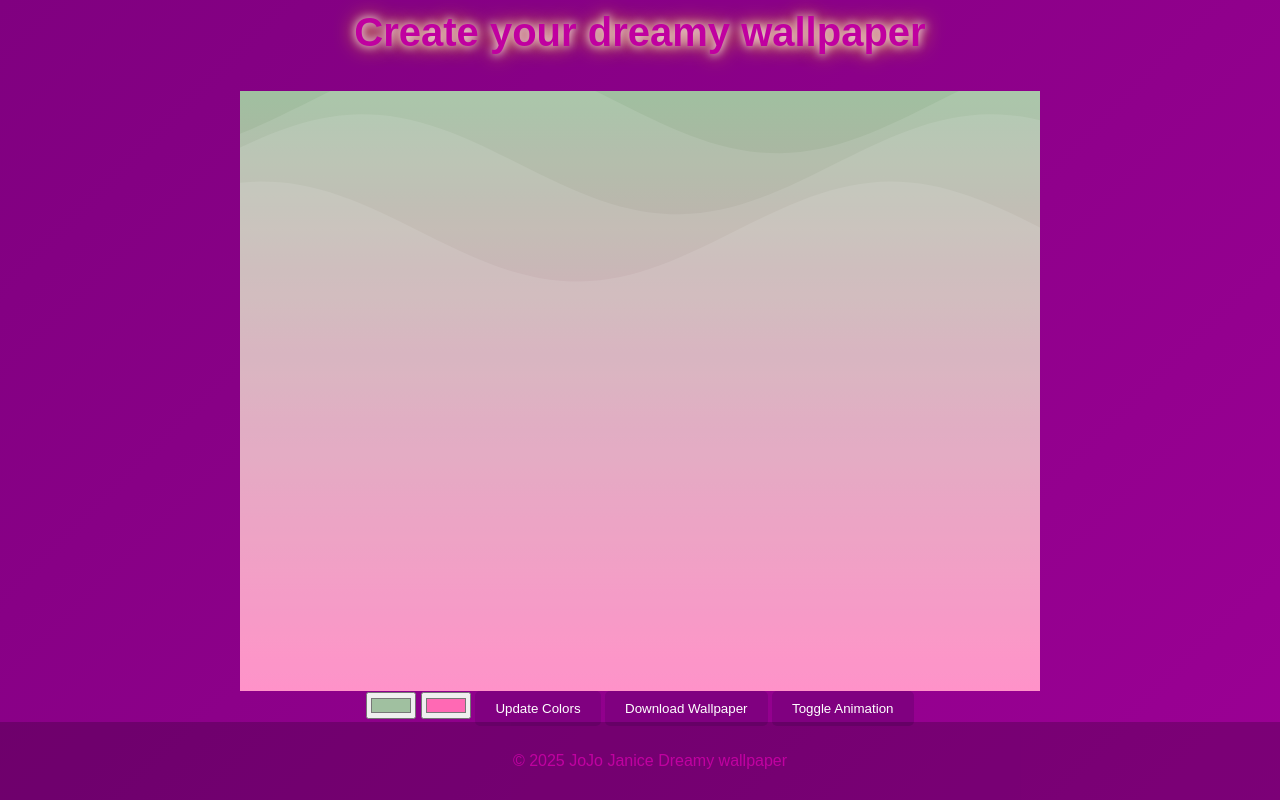
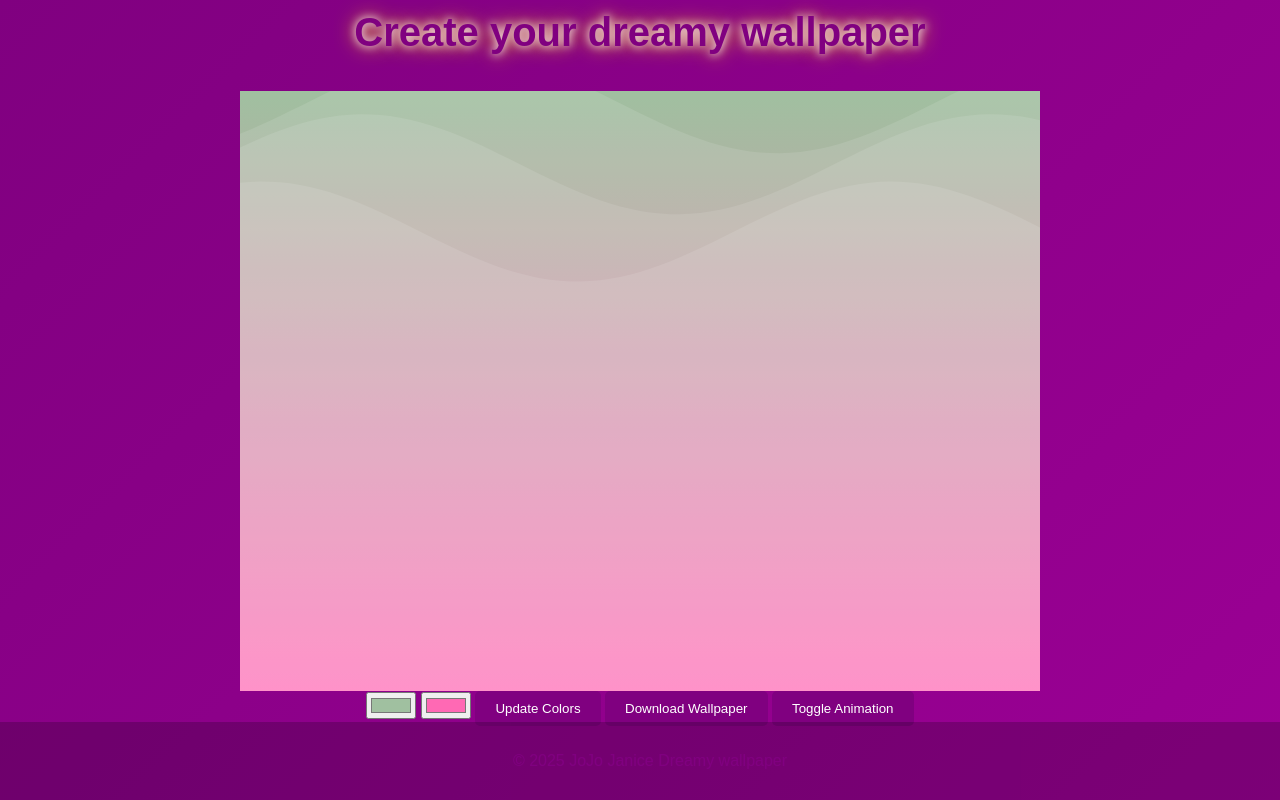
Before and after one commit to jojojanice/GradientGroove, a plain HTML site: page index.html in a window 1280 px wide. Shown: the top 800 px of the page. Drawn offline with Linux system fonts and the light colour scheme.

Commit message:
Update styles.css

```diff
--- a/styles.css
+++ b/styles.css
@@ -3,7 +3,7 @@ body {
     margin: 0;
     padding: 0;
     background: linear-gradient(135deg, #800080, #C000B0);
-    color: #C000A0;
+    color: #800080;
     text-align: center;
     line-height: 1.6;
 }
```
